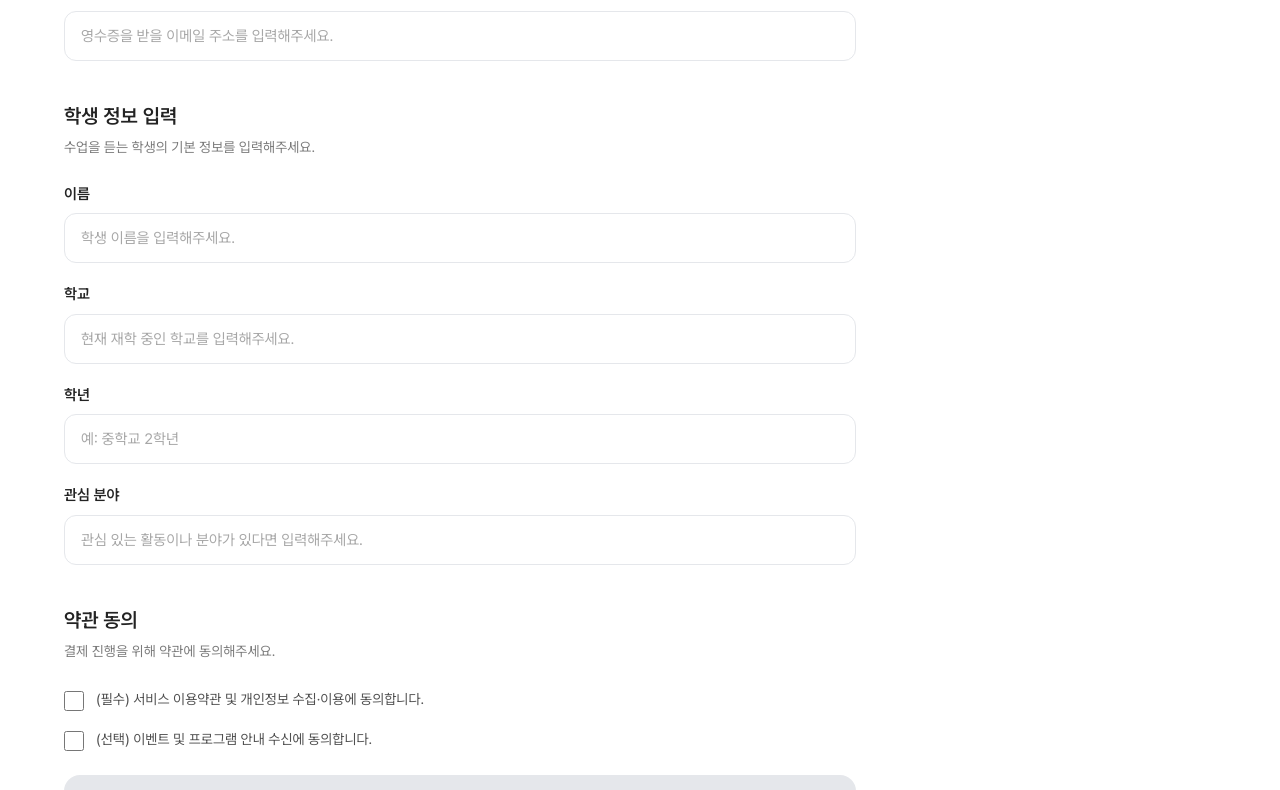
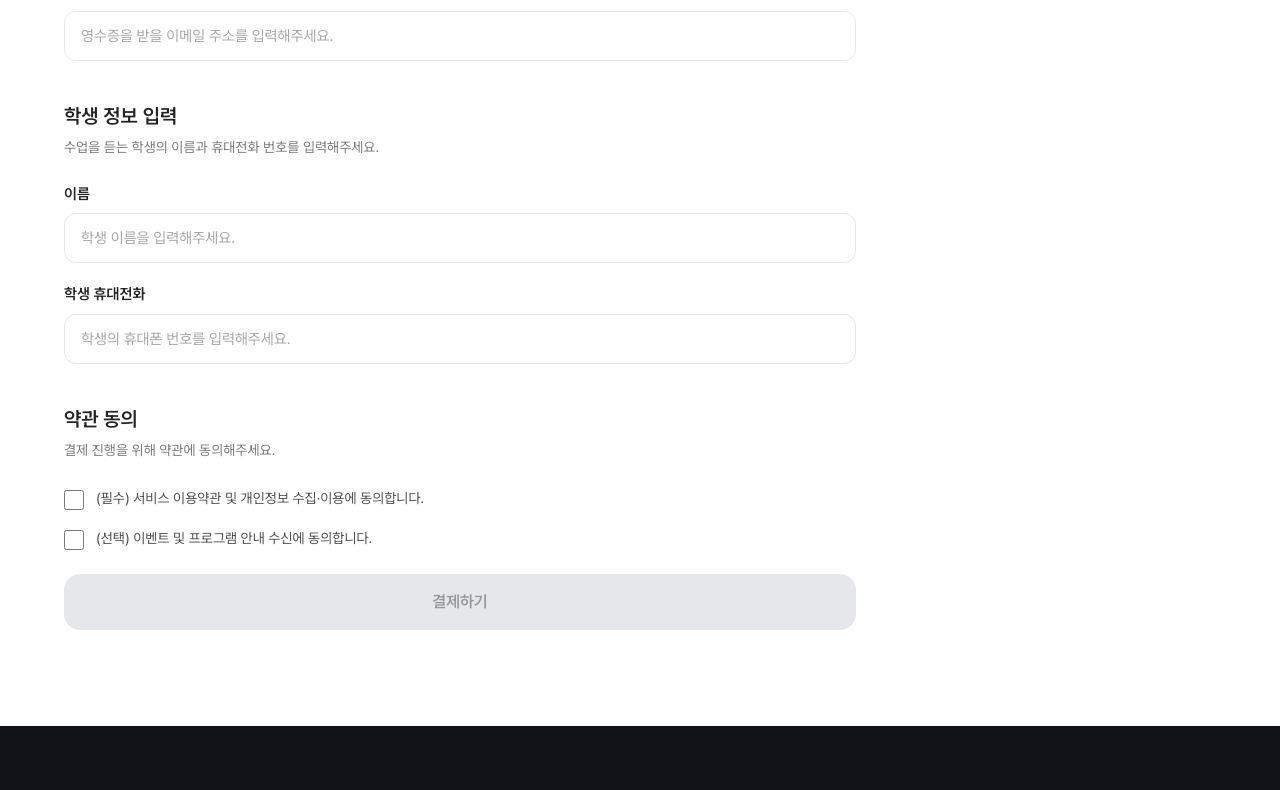
Before and after one commit to WithM2/iakkaweb, a Next.js app: page /mentoring/apply/subscribe in a window 1280 px wide. Shown: the part 923-1713 px from the top of the page. Built offline with nearby package versions, Linux system fonts and the light colour scheme.

Commit message:
Update student contact fields on subscribe page

```diff
--- a/src/app/mentoring/apply/subscribe/SubscribePageClient.tsx
+++ b/src/app/mentoring/apply/subscribe/SubscribePageClient.tsx
@@ -61,9 +61,7 @@ export default function SubscribePageClient({
   const [contact, setContact] = useState("");
   const [email, setEmail] = useState("");
   const [studentName, setStudentName] = useState("");
-  const [studentSchool, setStudentSchool] = useState("");
-  const [studentGrade, setStudentGrade] = useState("");
-  const [studentInterest, setStudentInterest] = useState("");
+  const [studentPhone, setStudentPhone] = useState("");
   const [agreeRequired, setAgreeRequired] = useState(false);
   const [agreeMarketing, setAgreeMarketing] = useState(false);
 
@@ -119,7 +117,7 @@ export default function SubscribePageClient({
               <p className="text-[14px] font-semibold uppercase tracking-[0.18em] text-main-600">결제 정보 입력</p>
               <h1 className="text-[32px] font-bold tracking-[-0.01em] text-ink-900 md:text-[44px]">결제하기</h1>
               <p className="text-[14px] leading-[24px] text-ink-900/70 md:text-[16px] md:leading-[26px]">
-                구독 정보를 확인하고 결제자, 학생 정보를 입력해주세요.
+                구독 정보를 확인하고 결제자, 학생 연락처 정보를 입력해주세요.
               </p>
             </div>
           </header>
@@ -196,7 +194,7 @@ export default function SubscribePageClient({
                 <div className="space-y-1">
                   <h2 className="text-[18px] font-semibold text-ink-900 md:text-[20px]">학생 정보 입력</h2>
                   <p className="text-[13px] leading-[22px] text-ink-900/60 md:text-[14px] md:leading-[24px]">
-                    수업을 듣는 학생의 기본 정보를 입력해주세요.
+                    수업을 듣는 학생의 이름과 휴대전화 번호를 입력해주세요.
                   </p>
                 </div>
 
@@ -208,22 +206,16 @@ export default function SubscribePageClient({
                     onChange={(event) => setStudentName(event.target.value)}
                   />
                   <Field
-                    label="학교"
-                    placeholder="현재 재학 중인 학교를 입력해주세요."
-                    value={studentSchool}
-                    onChange={(event) => setStudentSchool(event.target.value)}
-                  />
-                  <Field
-                    label="학년"
-                    placeholder="예: 중학교 2학년"
-                    value={studentGrade}
-                    onChange={(event) => setStudentGrade(event.target.value)}
-                  />
-                  <Field
-                    label="관심 분야"
-                    placeholder="관심 있는 활동이나 분야가 있다면 입력해주세요."
-                    value={studentInterest}
-                    onChange={(event) => setStudentInterest(event.target.value)}
+                    label="학생 휴대전화"
+                    placeholder="학생의 휴대폰 번호를 입력해주세요."
+                    type="tel"
+                    inputMode="numeric"
+                    maxLength={11}
+                    value={studentPhone}
+                    onChange={(event) => {
+                      const digitsOnly = event.target.value.replace(/[^\d]/g, "");
+                      setStudentPhone(digitsOnly);
+                    }}
                   />
                 </div>
               </section>
```
